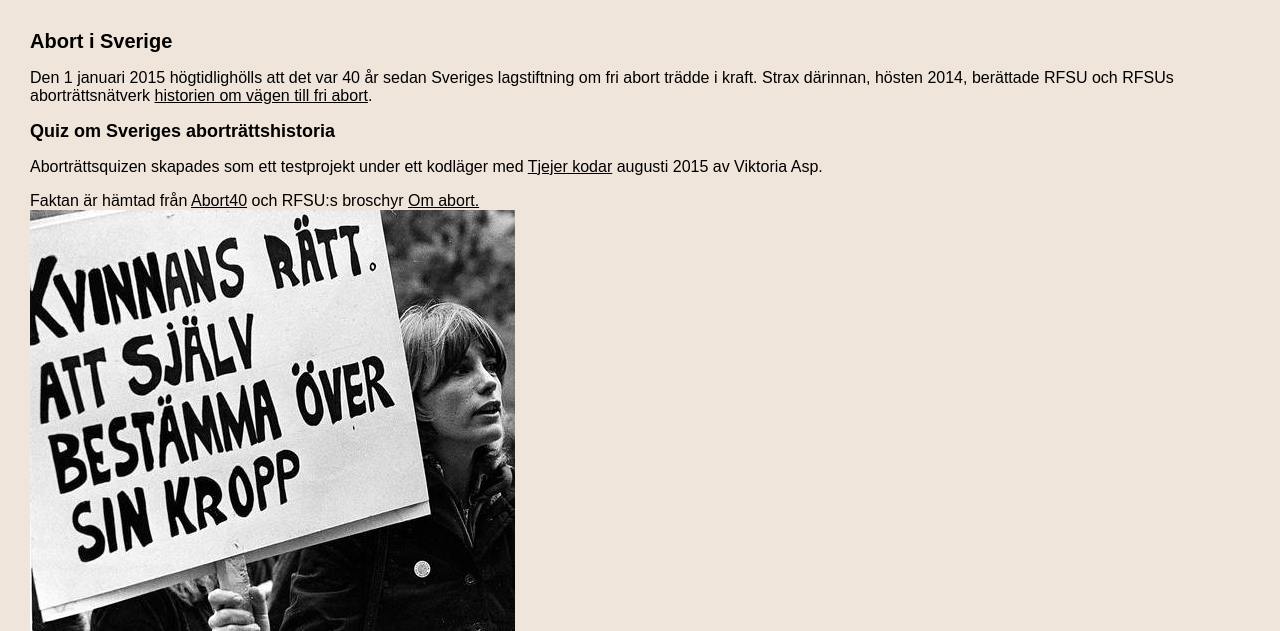
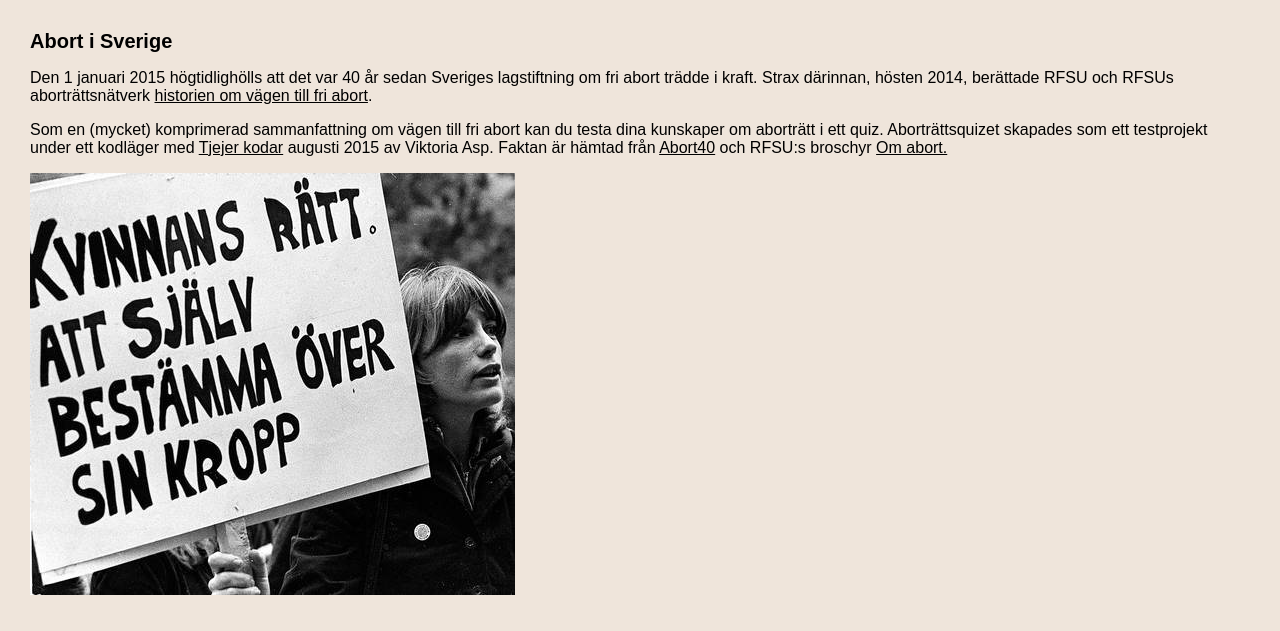
Before and after one commit to viktoria-a/quizsite, a Django app: page / in a window 1280 px wide. Shown: the top 631 px of the page. Run offline with Django 3.2, Linux system fonts and the light colour scheme; data that the repository does not hold is empty.

Commit message:
flyttat om text

```diff
--- a/quiz/templates/quiz/quizzes.html
+++ b/quiz/templates/quiz/quizzes.html
@@ -11,18 +11,15 @@
 <h1>Abort i Sverige</h1>
 <p>Den 1 januari 2015 högtidlighölls att det var 40 år sedan Sveriges lagstiftning om fri abort trädde i kraft. Strax därinnan, hösten 2014, berättade RFSU och RFSUs aborträttsnätverk <a href="http://www.rfsu.se/abort40">historien om vägen till fri abort</a>.</p>
 
-<h2>
-Quiz om Sveriges aborträttshistoria</h2>
+<p>Som en (mycket) komprimerad sammanfattning om vägen till fri abort kan du testa dina kunskaper om aborträtt i ett quiz. Aborträttsquizet skapades som ett testprojekt under ett kodläger med <a href="www.tjejerkodar.se">Tjejer kodar</a> augusti 2015 av Viktoria Asp. Faktan är hämtad från <a href="www.rfsu.se/abort40">Abort40</a> och RFSU:s broschyr <a href="http://www.rfsu.se/Bildbank/Dokument/Sexualpolitik/omabort_web.pdf?epslanguage=sv">Om abort.</a>
+<p>
 
 {% for quiz in quizzes %}
-<p><a href="{% url "quiz_page" quiz.slug %}">
+<h2>Kör igång quizet - <a href="{% url "quiz_page" quiz.slug %}">
 {{ quiz.name }}
-</a></p>
+</a></h2>
 {% endfor %}
-
-<p>Aborträttsquizen skapades som ett testprojekt under ett kodläger med <a href="www.tjejerkodar.se">Tjejer kodar</a> augusti 2015 av Viktoria Asp.
 </p>
-Faktan är hämtad från <a href="www.rfsu.se/abort40">Abort40</a> och RFSU:s broschyr <a href="http://www.rfsu.se/Bildbank/Dokument/Sexualpolitik/omabort_web.pdf?epslanguage=sv">Om abort.</a>
 
 <img src="/static/kr.jpg">
 
```
